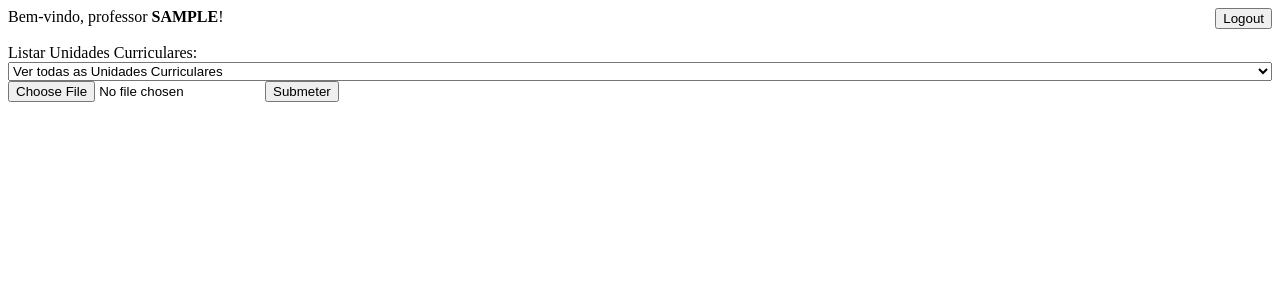
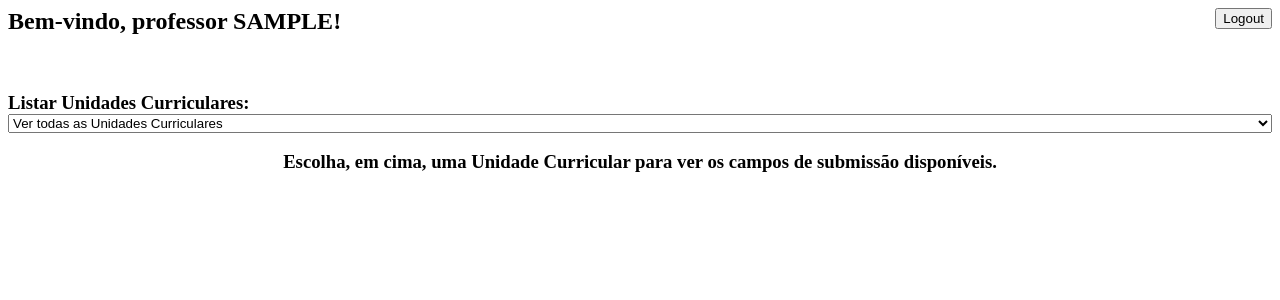
Before and after one commit to gustavof05/Projeto-PESTA, a PHP site: page /sub_rel.php in a window 1280 px wide. Shown: the top 300 px of the page. Run offline with PHP 8.4, Linux system fonts and the light colour scheme; the visitor is signed in with stand-in values (Sample User, id 1); data comes from the database, SQL or seed files in the repository; both versions use the stored data as it was after the commit.

Commit message:
10º Commit
Campos de submissão e a sua visibilidade para professores e para alunos feita.
É necessário ajustar a ação de submissão em ambas as categoras(professor/aluno) e fazer com que o professor consiga criar, alterar e/ou remover campos de submissão

```diff
--- a/sub_rel.php
+++ b/sub_rel.php
@@ -30,33 +30,41 @@
         header('Location: login.php');  //Redirecionar para a página de login
         exit();
       }
-
+//------------------------------------SEPARADOR PROFESSOR------------------------------------\\
       if ($_SESSION['user'] == "admin")
       {
-        echo "Bem-vindo, professor <b>" . strtoupper($_SESSION['user_aka']) . "</b>!"
+        echo "<b><h2>Bem-vindo, professor " . strtoupper($_SESSION['user_aka']) . "!"
     ?>
     <form action="login.php" style="display: inline; float: right;" method="POST">
       <input type="submit" name="logout" value="Logout"/>
     </form>
     <?php
-        echo "</br>";
+        echo "</b></h2>";
         //Selecionar UC
-        echo "<br>Listar Unidades Curriculares:
+        echo "<br><b><h3>Listar Unidades Curriculares:</b>
         <select id='FiltroDisciplinas' name='FiltroDisciplinas' size='' style='width:100%;' onchange='mostrar()'>
           <option value='0' selected>Ver todas as Unidades Curriculares</option>
           <option value='1' >Laborat&oacute;rio de Sistemas (LABSI)</option>
           <option value='2' >Projeto / Est&aacute;gio (PESTA)</option>
-        </select>";
-        echo "<br><div id='todos' style='display: none;'>
-          <!-- Campos de submissão para todas as Unidades Curriculares -->
-        </div>
-        <div id='labsi' style='display: none;'>
-          <!-- Campos de submissão para Laboratório de Sistemas (LABSI) -->
-        </div>
-        <div id='pesta' style='display: none;'>
-          <!-- Campos de submissão para Projeto / Estágio (PESTA) -->
-        </div>"
-        //Exibir botões para criar, editar/adicionar ou excluir relatórios da UC selecionada
+        </select></h3>";
+        echo "<div id='todos' style='display: block; text-align:center;'><h3><b>Escolha, em cima, uma Unidade Curricular para ver os campos de submissão disponíveis.</b></div>";
+        echo "<div id='labsi' style='display: none;'><h3><b>Campos de submissão para Laboratório de Sistemas (LABSI):</b></h3>";
+        //Verificar se existe uma edição aberta dentro do prazo
+        $resultado = $conexao->query("SELECT * FROM SUBMISSOES WHERE EDICAO_UC = 1");
+        if($resultado)
+        {
+          if ($resultado->fetchArray() != false)
+          {
+            echo "Existem campos de submissão disponíveis neste momento:";
+            $resultado->reset();
+            echo "<br><br>";
+            while ($row = $resultado->fetchArray(SQLITE3_ASSOC))
+            {
+              $dinicial = strtotime($row["INICIO"]); //Converte a data do formato string para timestamp
+              $dfinal = strtotime($row["FIM"]); //Converte a data do formato string para timestamp
+              $hoje = strtotime($datual); //Converte a data atual para timestamp
+              $cor = ($hoje >= $dinicial && $hoje <= $dfinal) ? "green" : "red"; //Verifica se o prazo está ultrapassado
+              echo "<b>Época:</b> <span style='color: blue;'>". $row["EPOCA"]. "</span> - <b>Prazo: <span style='color: $cor; text-decoration: underline;'>" . $row["FIM"] . "</span></b><br>";
     ?>
     <form action="" enctype="multipart/form-data" method="POST">
 			<input type="file" name="file"/>
@@ -74,8 +82,57 @@
                   echo "Upload realizado";
                 }
               }
+              echo "<br>";
             }
-//---------------------------------SEPARADOR PROFESSOR-ALUNO---------------------------------\\
+          }
+          else echo "<br><b>Não há nenhuma edição aberta dentro do prazo para submissão de relatórios.</b>";
+        }
+        else echo "<br><b>Erro na consulta da base de dados.</b>";
+        echo "</div>";
+        echo "<div id='pesta' style='display: none;'><h3><b>Campos de submissão para Projeto / Estágio (PESTA):</b></h3>";
+        //Verificar se existe uma edição aberta dentro do prazo
+        $resultado = $conexao->query("SELECT * FROM SUBMISSOES WHERE EDICAO_UC = 2");
+        if($resultado)
+        {
+          if ($resultado->fetchArray() != false)
+          {
+            echo "Existem campos de submissão disponíveis neste momento:";
+            $resultado->reset();
+            echo "<br><br>";
+            while ($row = $resultado->fetchArray(SQLITE3_ASSOC))
+            {
+              $dinicial = strtotime($row["INICIO"]); //Converte a data do formato string para timestamp
+              $dfinal = strtotime($row["FIM"]); //Converte a data do formato string para timestamp
+              $hoje = strtotime($datual); //Converte a data atual para timestamp
+              $cor = ($hoje >= $dinicial && $hoje <= $dfinal) ? "green" : "red"; //Verifica se o prazo está ultrapassado
+              echo "<b>Época:</b> <span style='color: blue;'>". $row["EPOCA"]. "</span> - <b>Prazo: <span style='color: $cor; text-decoration: underline;'>" . $row["FIM"] . "</span></b><br>";
+    ?>
+    <form action="" enctype="multipart/form-data" method="POST">
+      <input type="file" name="file"/>
+      <input type="submit" name="enviar" value="Submeter"/>
+    </form>
+    <?php
+              if(isset($_POST["enviar"]))
+              {
+                $arq = $_FILES["file"];
+                $narq = explode(".", $arq["name"]);
+                if($narq[sizeof($narq)-1] != "pdf") die("Não é possível dar upload do arquivo");
+                else
+                {
+                  move_uploaded_file($arq["tmp_name"], "relatorios/" . $arq["name"]);
+                  echo "Upload realizado";
+                }
+              }
+              echo "<br>";
+            }
+          }
+          else echo "<br><b>Não há nenhuma edição aberta dentro do prazo para submissão de relatórios.</b>";
+        }
+        else echo "<br><b>Erro na consulta da base de dados.</b>";
+        echo "</div>";
+        //Exibir botões para criar, editar/adicionar ou excluir relatórios da UC selecionada
+      }
+//--------------------------------------SEPARADOR ALUNO--------------------------------------\\
       else
       {
         echo "<b><h2>Bem-vindo, aluno nº" . $_SESSION['user_aka'] . "!"
@@ -95,16 +152,19 @@
         echo "<div id='todos' style='display: block; text-align:center;'><h3><b>Escolha, em cima, uma Unidade Curricular para ver os campos de submissão disponíveis.</b></div>";
         echo "<div id='labsi' style='display: none;'><h3><b>Campos de submissão para Laboratório de Sistemas (LABSI):</b></h3>";
         //Verificar se existe uma edição aberta dentro do prazo
-        $resultado = $conexao->query("SELECT * FROM SUBMISSOES WHERE EDICAO_UC = 1 AND (INICIO <= '$datual' AND FIM >= '$datual') /*OR (INICIO <= '2024-05-18 15:16:00' AND FIM >= '2024-06-18 15:16:00')*/");
+        $resultado = $conexao->query("SELECT * FROM SUBMISSOES WHERE EDICAO_UC = 1 AND INICIO <= '$datual' AND FIM >= '$datual'");
         if($resultado)
         {
+          if ($resultado->fetchArray() != false)
+          {
+            echo "Existem campos de submissão disponíveis neste momento:";
+            $resultado->reset();
+            echo "<br><br>";
             while ($row = $resultado->fetchArray(SQLITE3_ASSOC))
             {
-            echo " Época: ". $row["EPOCA"]. " - Prazo: " . $row["FIM"] . "<br>";
-
+              echo "<b>Época:</b> <span style='color: blue;'>". $row["EPOCA"]. "</span> - <b>Prazo: <span style='text-decoration: underline;'>" . $row["FIM"] . "</span></b><br>";
     ?>
     <form action="" enctype="multipart/form-data" method="POST">
-      <!--input type="hidden" name="id_submissao" value="<!-?php echo $row['ID']; ?->"-->
 			<input type="file" name="file"/>
       <input type="submit" name="enviar" value="Submeter"/>
     </form>
@@ -123,18 +183,23 @@
               echo "<br>";
             }
           }
-        if (!$resultado) {
-          die("Erro na consulta: " . $conexao->lastErrorMsg());
+          else echo "<br><b>Não há nenhuma edição aberta dentro do prazo para submissão de relatórios.</b>";
         }
-
-        //else echo "<br><b>Não há nenhuma edição aberta dentro do prazo para submissão de relatórios.</b>";
+        else echo "<br><b>Erro na consulta da base de dados.</b>";
         echo "</div>";
         echo "<div id='pesta' style='display: none;'><h3><b>Campos de submissão para Projeto / Estágio (PESTA):</b></h3>";
         //Verificar se existe uma edição aberta dentro do prazo
-        $resultado = $conexao->query("SELECT * FROM SUBMISSOES WHERE EDICAO_UC = 2 AND INICIO <= '$datual' AND FIM >= '$datual'");
-        if($resultado->num_rows > 0)
+        $resultado = $conexao->query("SELECT * FROM SUBMISSOES WHERE EDICAO_UC = 2 AND (INICIO <= '$datual' AND FIM >= '$datual') /*OR (INICIO <= '2024-05-18 15:16:00' AND FIM >= '2024-06-18 15:16:00')*/");
+        if($resultado)
         {
-          echo "Você pode submeter relatórios.";
+          if ($resultado->fetchArray() != false)
+          {
+            echo "Existem campos de submissão disponíveis neste momento:";
+            $resultado->reset();
+            echo "<br><br>";
+            while ($row = $resultado->fetchArray(SQLITE3_ASSOC))
+            {
+              echo "<b>Época:</b> <span style='color: blue;'>". $row["EPOCA"]. "</span> - <b>Prazo: <span style='text-decoration: underline;'>" . $row["FIM"] . "</span></b><br>";
     ?>
     <form action="" enctype="multipart/form-data" method="POST">
       <input type="file" name="file"/>
@@ -152,8 +217,12 @@
                   echo "Upload realizado";
                 }
               }
+              echo "<br>";
+            }
           }
           else echo "<br><b>Não há nenhuma edição aberta dentro do prazo para submissão de relatórios.</b>";
+        }
+        else echo "<br><b>Erro na consulta da base de dados.</b>";
         echo "</div>";
       }
     ?>
```
Also changed, not shown: bd_pesta.db, 1 other file. Lines whose indentation alone changed are shown as unchanged.
